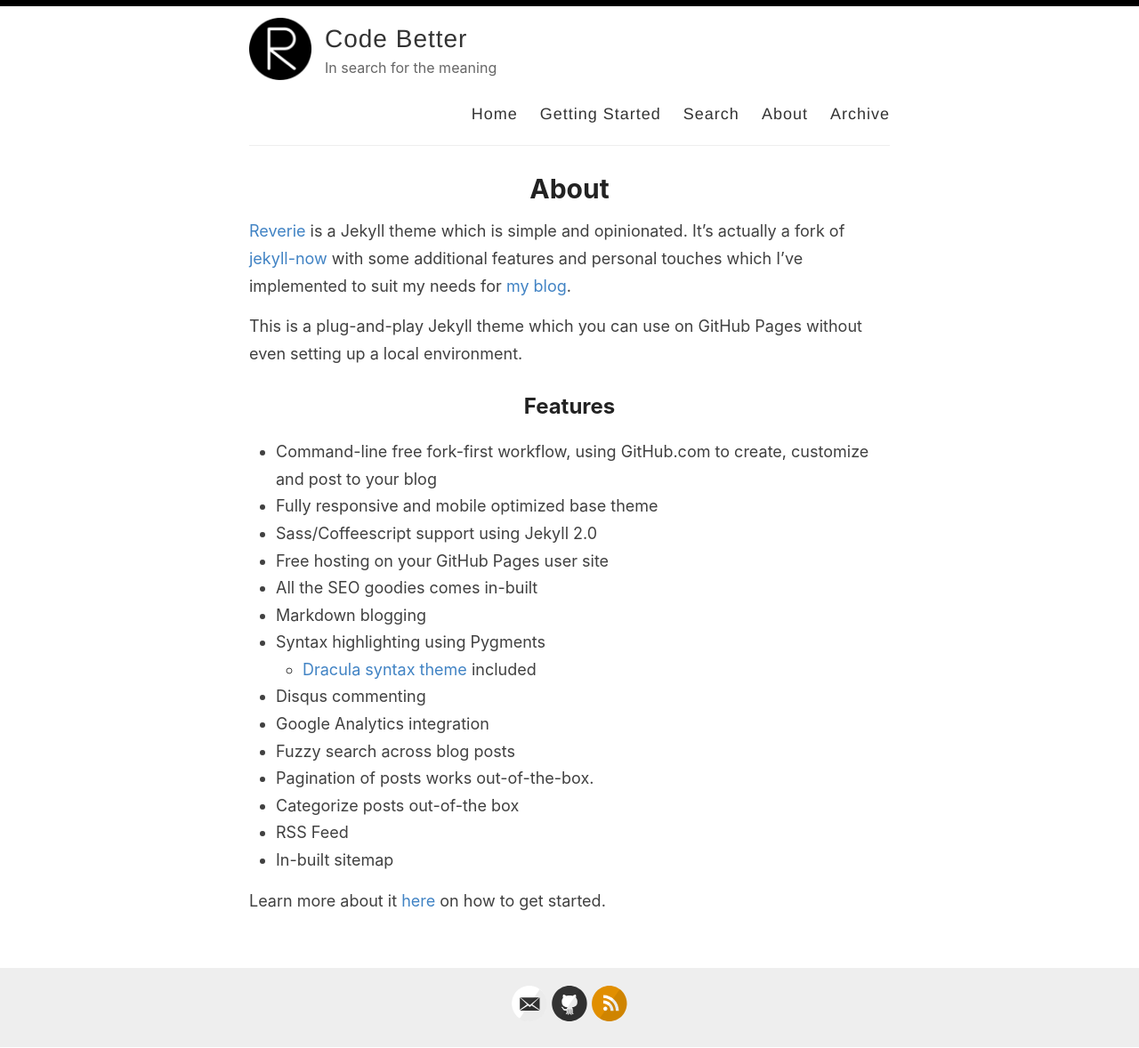
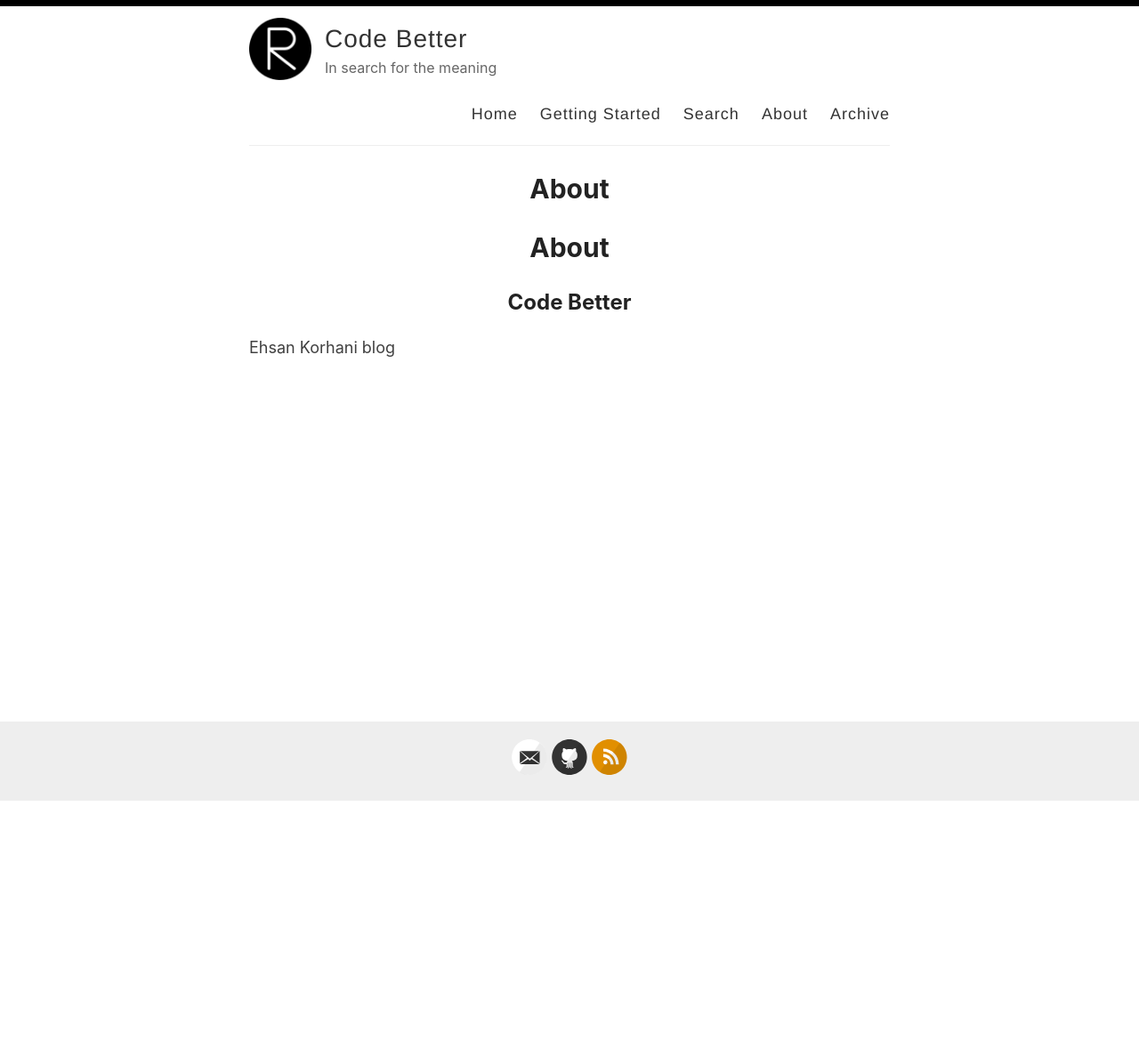
Before and after one commit to ehsankorhani/ehsankorhani.github.io.old, a Jekyll site: the page built from _pages/about.md, in a window 1280 px wide. Shown: the whole page at 89% size. Built offline with Jekyll 4.4.1, drawn with Linux system fonts in a browser that asks for light colours; after the commit the page ends 901 px from its top, so only the background shows below that.

Commit message:
about page

```diff
--- a/_pages/about.md
+++ b/_pages/about.md
@@ -4,26 +4,7 @@
 permalink: /about/
 ---
 
-[Reverie](https://github.com/amitmerchant1990/reverie) is a Jekyll theme which is simple and opinionated. It's actually a fork of [jekyll-now](https://github.com/barryclark/jekyll-now) with some additional features and personal touches which I've implemented to suit my needs for [my blog](https://www.amitmerchant.com).
+# About
+## Code Better
 
-This is a plug-and-play Jekyll theme which you can use on GitHub Pages without even setting up a local environment.
-
-## Features
-
-- Command-line free fork-first workflow, using GitHub.com to create, customize and post to your blog
-- Fully responsive and mobile optimized base theme
-- Sass/Coffeescript support using Jekyll 2.0
-- Free hosting on your GitHub Pages user site
-- All the SEO goodies comes in-built
-- Markdown blogging
-- Syntax highlighting using Pygments
-    - [Dracula syntax theme](https://draculatheme.com/) included
-- Disqus commenting
-- Google Analytics integration
-- Fuzzy search across blog posts
-- Pagination of posts works out-of-the-box.
-- Categorize posts out-of-the box
-- RSS Feed
-- In-built sitemap
-
-Learn more about it [here](https://github.com/amitmerchant1990/reverie) on how to get started.
+Ehsan Korhani blog
```
